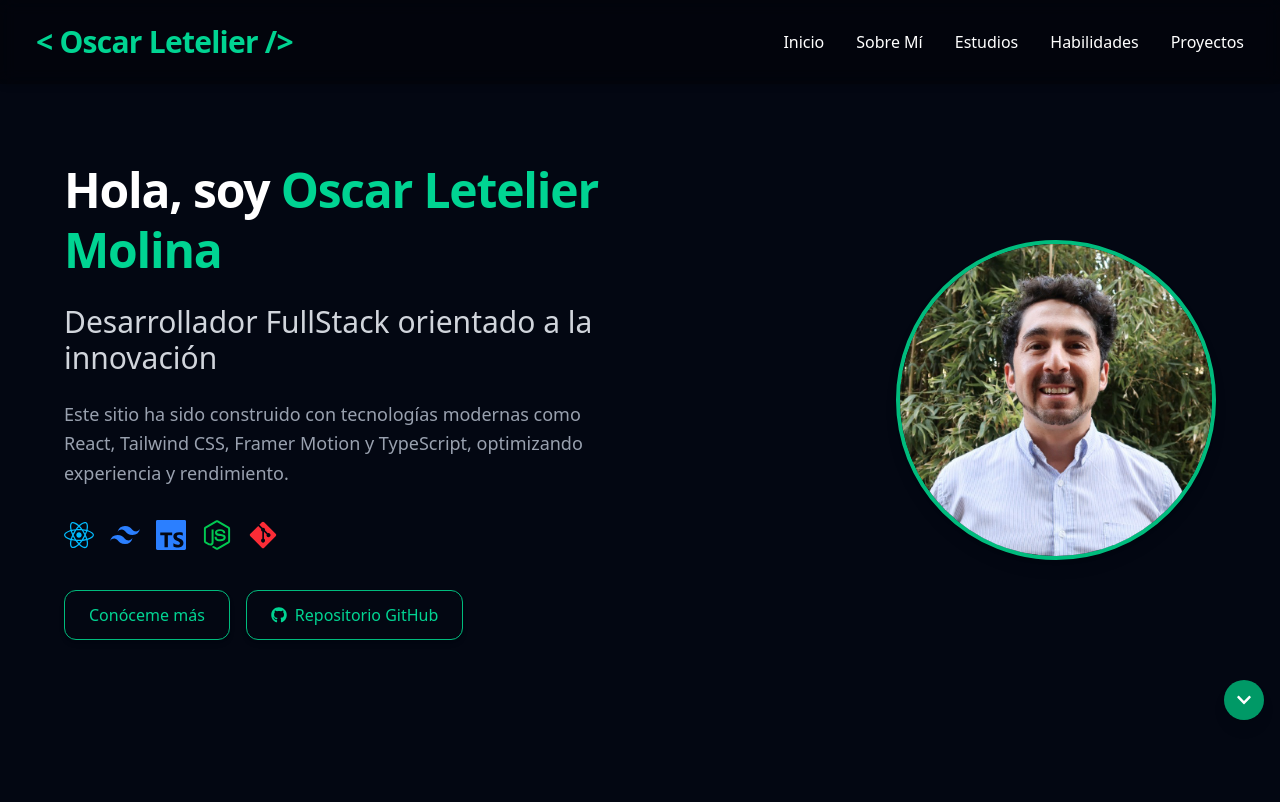
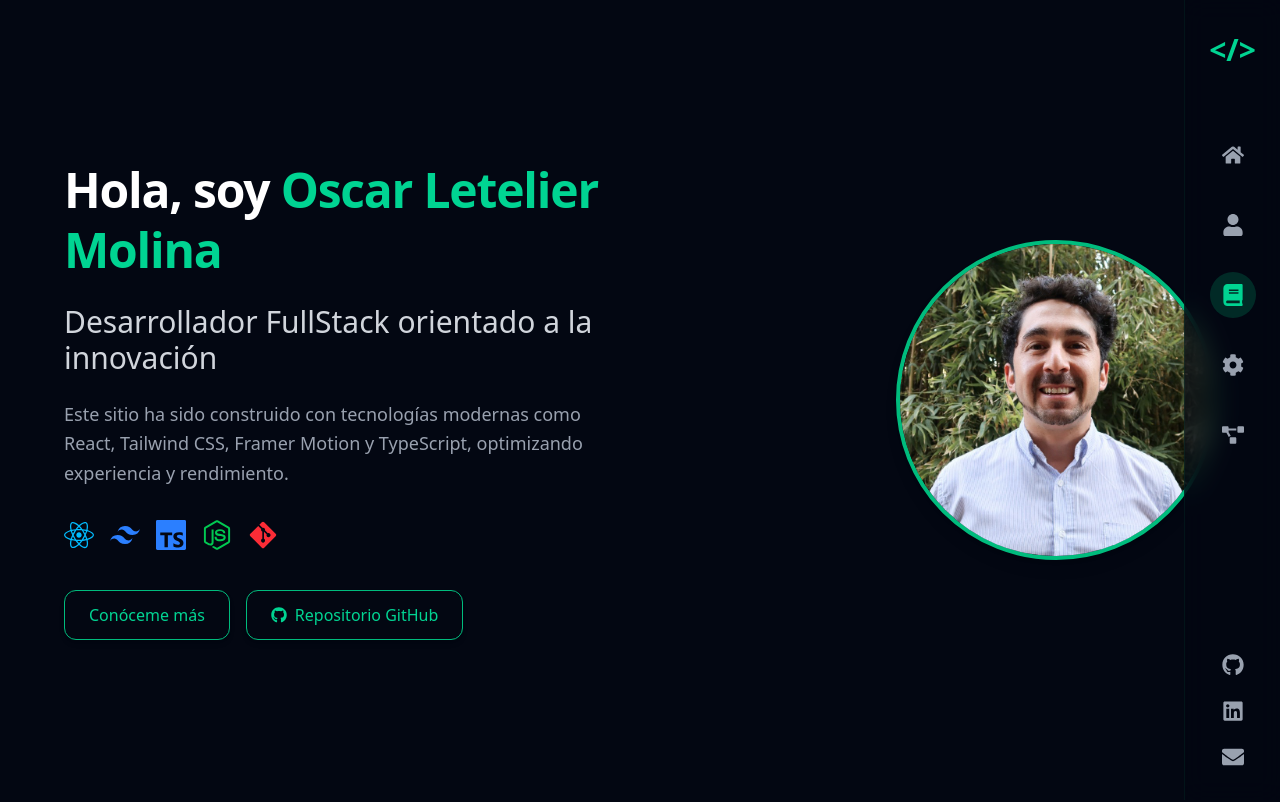
Before and after one commit to OscarLetelier/Oscar-Letelier-Web, a React (Vite) app: page / in a window 1280 px wide. Shown: the top 802 px of the page. Built offline with nearby package versions, Linux system fonts and the light colour scheme.

Commit message:
Update - Seccion{Home}, Add - {SideNav, navigation.ts}

```diff
--- a/src/App.tsx
+++ b/src/App.tsx
@@ -1,8 +1,13 @@
 import React, { lazy, Suspense } from "react";
 
 //Componente MainLayout
-import SectionNavigator from "./components/Commons/SectionNavigator/SectionNavigator";
 import MainLayout from "./components/Layout/MainLayout/MainLayout";
+
+//Componentes
+{
+  /* import SectionNavigator from "./components/Commons/SectionNavigator/SectionNavigator"; */
+}
+import SideNav from "./components/Commons/Navbar/SideNav";
 
 //Lazy Load Seccion por Seccion
 const Home = lazy(() => import("./components/Sections/Home/Home"));
@@ -14,21 +19,23 @@ const Skills = lazy(() => import("./components/Sections/Skills/Skills"));
 const Projects = lazy(() => import("./components/Sections/Projects/Projects"));
 
 const App: React.FC = () => {
-  const sectionIds = ["hero", "about", "experience", "skills", "projects"];
+  {
+    /* const sectionIds = ["hero", "about", "experience", "skills", "projects"]; */
+  }
 
   return (
     <>
+      <SideNav />
       <MainLayout>
-        <Suspense fallback={<div>Cargando Secciones...</div>} />
-        <main>
+        <Suspense fallback={<div>Cargando...</div>}>
           <Home />
           <About />
           <Experience />
           <Skills />
           <Projects />
-        </main>
+        </Suspense>
       </MainLayout>
-      <SectionNavigator sectionIds={sectionIds} offset={80} />
+      {/*<SectionNavigator sectionIds={sectionIds} offset={80} />*/}
     </>
   );
 };
--- a/src/components/Commons/Navbar/Navbar.tsx
+++ b/src/components/Commons/Navbar/Navbar.tsx
@@ -1,16 +1,19 @@
 import React, { useState } from "react";
 import { motion, AnimatePresence } from "framer-motion";
 
-const Navbar: React.FC = () => {
+// Definimos el tipo para cada item de navegación para asegurar consistencia
+type NavItem = {
+  label: string;
+  href: string;
+};
+
+// Definimos los props que recibirá el componente Navbar
+interface NavbarProps {
+  navItems: NavItem[];
+}
+
+const Navbar: React.FC<NavbarProps> = ({ navItems }) => {
   const [isOpen, setIsOpen] = useState(false);
-
-  const navItems = [
-    { label: "Inicio", href: "#hero" },
-    { label: "Sobre Mí", href: "#about" },
-    { label: "Estudios", href: "#experience" },
-    { label: "Habilidades", href: "#skills" },
-    { label: "Proyectos", href: "#projects" },
-  ];
 
   const handleToggle = () => setIsOpen((prev) => !prev);
 
@@ -21,7 +24,7 @@ const Navbar: React.FC = () => {
         &lt; Oscar Letelier /&gt;
       </div>
 
-      {/* Menú Desktop */}
+      {/* Menú Desktop: ahora consume los items desde los props */}
       <ul className="hidden md:flex gap-8 text-base font-medium">
         {navItems.map((item) => (
           <li key={item.href}>
@@ -35,12 +38,14 @@ const Navbar: React.FC = () => {
         ))}
       </ul>
 
-      {/* Botón hamburguesa (móvil) */}
+      {/* Botón hamburguesa (móvil) con accesibilidad mejorada */}
       <div className="md:hidden">
         <button
           className="text-3xl text-white hover:text-emerald-400 transition"
           onClick={handleToggle}
-          aria-label="Abrir menú"
+          aria-label={isOpen ? "Cerrar menú" : "Abrir menú"} // Etiqueta dinámica
+          aria-expanded={isOpen} // Comunica el estado (abierto/cerrado)
+          aria-controls="mobile-menu" // Vincula este botón al menú desplegable
         >
           ☰
         </button>
@@ -50,6 +55,7 @@ const Navbar: React.FC = () => {
       <AnimatePresence>
         {isOpen && (
           <motion.ul
+            id="mobile-menu" // ID para que aria-controls funcione
             initial={{ opacity: 0, y: -10 }}
             animate={{ opacity: 1, y: 0 }}
             exit={{ opacity: 0, y: -10 }}
@@ -60,7 +66,7 @@ const Navbar: React.FC = () => {
                 <a
                   href={item.href}
                   className="block text-white hover:text-emerald-400 transition-colors duration-300"
-                  onClick={() => setIsOpen(false)}
+                  onClick={() => setIsOpen(false)} // Cierra el menú al hacer clic
                 >
                   {item.label}
                 </a>
--- /dev/null
+++ b/src/components/Commons/Navbar/SideNav.tsx
@@ -0,0 +1,115 @@
+import React, { useState, useEffect } from "react";
+import { FaGithub, FaLinkedin, FaEnvelope } from "react-icons/fa"; // Ahora FaEnvelope se utiliza
+import { navigationItems } from "./navigation";
+
+import type { NavItemConfig } from "./navigation";
+
+const SideNav: React.FC = () => {
+  const [activeSection, setActiveSection] = useState<string>("#hero");
+
+  useEffect(() => {
+    const handleScroll = () => {
+      const scrollPosition = window.scrollY + window.innerHeight / 2;
+      let currentSection = "";
+
+      navigationItems.forEach((item) => {
+        const element = document.getElementById(item.href.substring(1));
+        if (element && element.offsetTop <= scrollPosition) {
+          currentSection = item.href;
+        }
+      });
+      setActiveSection(
+        currentSection ||
+          (navigationItems.length > 0 ? navigationItems[0].href : "")
+      );
+    };
+
+    window.addEventListener("scroll", handleScroll, { passive: true });
+    handleScroll();
+
+    return () => window.removeEventListener("scroll", handleScroll);
+  }, []);
+
+  const scrollToSection = (id: string) => {
+    const element = document.getElementById(id.substring(1));
+    if (element) {
+      window.scrollTo({
+        top: element.offsetTop,
+        behavior: "smooth",
+      });
+    }
+  };
+
+  const renderNavItem = (item: NavItemConfig, isDesktop: boolean = false) => (
+    <a
+      key={item.href}
+      href={item.href}
+      onClick={(e) => {
+        e.preventDefault();
+        scrollToSection(item.href);
+      }}
+      className={`group relative flex items-center justify-center p-3 rounded-full transition-colors duration-300
+        ${
+          activeSection === item.href
+            ? "bg-emerald-500/20 text-emerald-400"
+            : "text-gray-400 hover:bg-gray-700 hover:text-white"
+        }`}
+      aria-label={item.label}
+    >
+      <item.icon size={isDesktop ? 22 : 26} />
+      {isDesktop && (
+        <span className="absolute left-full ml-4 px-3 py-1.5 text-sm font-medium bg-gray-800 text-white rounded-md shadow-lg opacity-0 group-hover:opacity-100 transition-opacity whitespace-nowrap">
+          {item.label}
+        </span>
+      )}
+    </a>
+  );
+
+  return (
+    <>
+      <nav className="hidden md:flex flex-col items-center fixed right-0 top-0 h-full w-24 bg-gray-950/70 backdrop-blur-md z-40 border-l border-emerald-600/10">
+        <div className="text-3xl font-bold text-emerald-400 mt-8 mb-16">
+          &lt;/&gt;
+        </div>
+        <div className="flex flex-col gap-6">
+          {navigationItems.map((item) => renderNavItem(item, true))}
+        </div>
+        <div className="mt-auto mb-8 flex flex-col items-center gap-6">
+          <a
+            href="https://github.com/tuusuario"
+            target="_blank"
+            rel="noopener noreferrer"
+            className="text-gray-400 hover:text-emerald-400 transition-colors"
+            aria-label="GitHub"
+          >
+            <FaGithub size={22} />
+          </a>
+          <a
+            href="https://linkedin.com/in/tuusuario"
+            target="_blank"
+            rel="noopener noreferrer"
+            className="text-gray-400 hover:text-emerald-400 transition-colors"
+            aria-label="LinkedIn"
+          >
+            <FaLinkedin size={22} />
+          </a>
+          <a
+            href="mailto:oscar.tucorreo@gmail.com"
+            className="text-gray-400 hover:text-emerald-400 transition-colors"
+            aria-label="Enviar correo"
+          >
+            <FaEnvelope size={22} />
+          </a>
+        </div>
+      </nav>
+
+      <nav className="md:hidden fixed bottom-0 left-0 w-full h-20 bg-gray-950/80 backdrop-blur-md z-40 border-t border-emerald-600/10">
+        <div className="flex justify-around items-center h-full">
+          {navigationItems.map((item) => renderNavItem(item))}
+        </div>
+      </nav>
+    </>
+  );
+};
+
+export default SideNav;
--- /dev/null
+++ b/src/components/Commons/Navbar/navigation.ts
@@ -0,0 +1,28 @@
+// Paso 1: Importar los VALORES (los componentes de íconos) desde su librería específica.
+import {
+  FaHome,
+  FaUser,
+  FaBook,
+  FaCog,
+  FaProjectDiagram,
+} from "react-icons/fa";
+
+// Paso 2: Importar los TIPOS usando la sintaxis "import type".
+import type { IconType } from "react-icons";
+
+// Definimos nuestra interfaz usando el tipo importado.
+// TypeScript ahora sabe que IconType es solo para verificación y no para el código final.
+export interface NavItemConfig {
+  label: string;
+  href: string;
+  icon: IconType;
+}
+
+// Nuestro array de configuración no cambia, sigue siendo correcto.
+export const navigationItems: NavItemConfig[] = [
+  { label: "Inicio", href: "#hero", icon: FaHome },
+  { label: "Sobre Mí", href: "#about", icon: FaUser },
+  { label: "Estudios", href: "#experience", icon: FaBook },
+  { label: "Habilidades", href: "#skills", icon: FaCog },
+  { label: "Proyectos", href: "#projects", icon: FaProjectDiagram },
+];
--- a/src/components/Commons/SectionNavigator/SectionNavigator.tsx
+++ b/src/components/Commons/SectionNavigator/SectionNavigator.tsx
@@ -1,4 +1,4 @@
-import React, { useEffect, useState } from "react";
+/* import React, { useEffect, useState } from "react";
 import { FaChevronUp, FaChevronDown } from "react-icons/fa";
 import { motion, AnimatePresence } from "framer-motion";
 
@@ -77,3 +77,4 @@ const SectionNavigator: React.FC<Props> = ({ sectionIds, offset = 0 }) => {
 };
 
 export default SectionNavigator;
+*/
--- a/src/components/Layout/Header/Header.tsx
+++ b/src/components/Layout/Header/Header.tsx
@@ -1,12 +1,22 @@
-import React from "react";
+/* import React from "react";
 import Navbar from "../../Commons/Navbar/Navbar";
 
 const Header: React.FC = () => {
+  // Datoas de Navegacion
+  const navigationItems = [
+    { label: "Inicio", href: "#hero" },
+    { label: "Sobre Mí", href: "#about" },
+    { label: "Estudios", href: "#experience" },
+    { label: "Habilidades", href: "#skills" },
+    { label: "Proyectos", href: "#projects" },
+  ];
+
   return (
     <header className="bg-gray-950 text-white">
-      <Navbar />
+      <Navbar navItems={navigationItems} />
     </header>
   );
 };
 
 export default Header;
+*/
--- a/src/components/Layout/MainLayout/MainLayout.tsx
+++ b/src/components/Layout/MainLayout/MainLayout.tsx
@@ -1,7 +1,7 @@
 import React from "react";
 
 //Componentes Layout
-import Header from "../Header/Header";
+// import Header from "../Header/Header";
 import Footer from "../Footer/Footer";
 
 type MainLayoutProps = {
@@ -11,7 +11,7 @@ type MainLayoutProps = {
 const MainLayout: React.FC<MainLayoutProps> = ({ children }) => {
   return (
     <>
-      <Header />
+      {/*<Header />*/}
       <main> {children} </main>
       <Footer />
     </>
--- a/src/components/Sections/Home/Home.tsx
+++ b/src/components/Sections/Home/Home.tsx
@@ -54,7 +54,7 @@ const Home: React.FC = () => {
 
             {/* Nuevo Botón Secundario para GitHub */}
             <a
-              href="https://github.com/tuusuario/tu-repositorio" // ¡IMPORTANTE: Cambia esta URL por la de tu repositorio!
+              href="https://github.com/OscarLetelier" // ¡IMPORTANTE: Cambia esta URL por la de tu repositorio!
               target="_blank"
               rel="noopener noreferrer"
               className="inline-flex items-center justify-center bg-transparent hover:bg-emerald-500 text-emerald-400 font-medium hover:text-white border border-emerald-500 px-6 py-3 rounded-xl shadow-md transition-all duration-300"
```
Also changed, not shown: src/components/Layout/Footer/Footer.tsx (+5 -5 lines).
